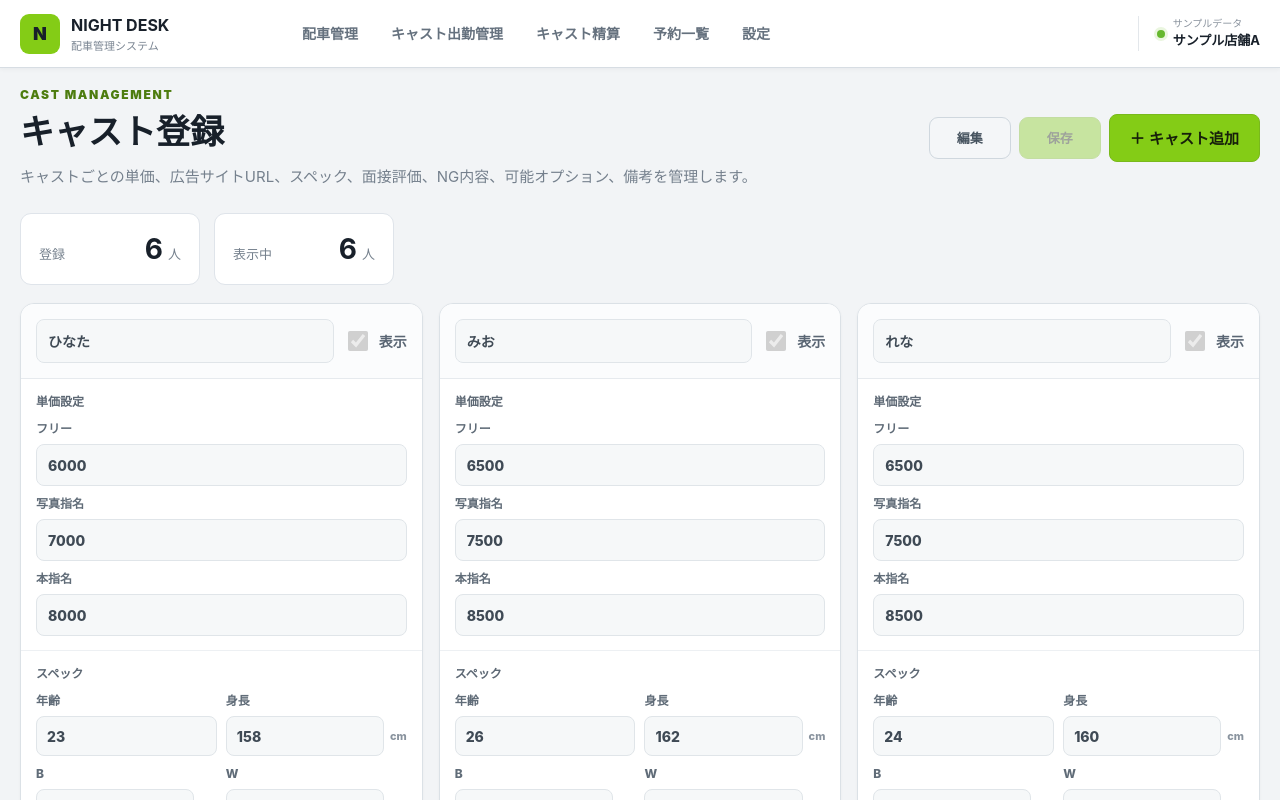
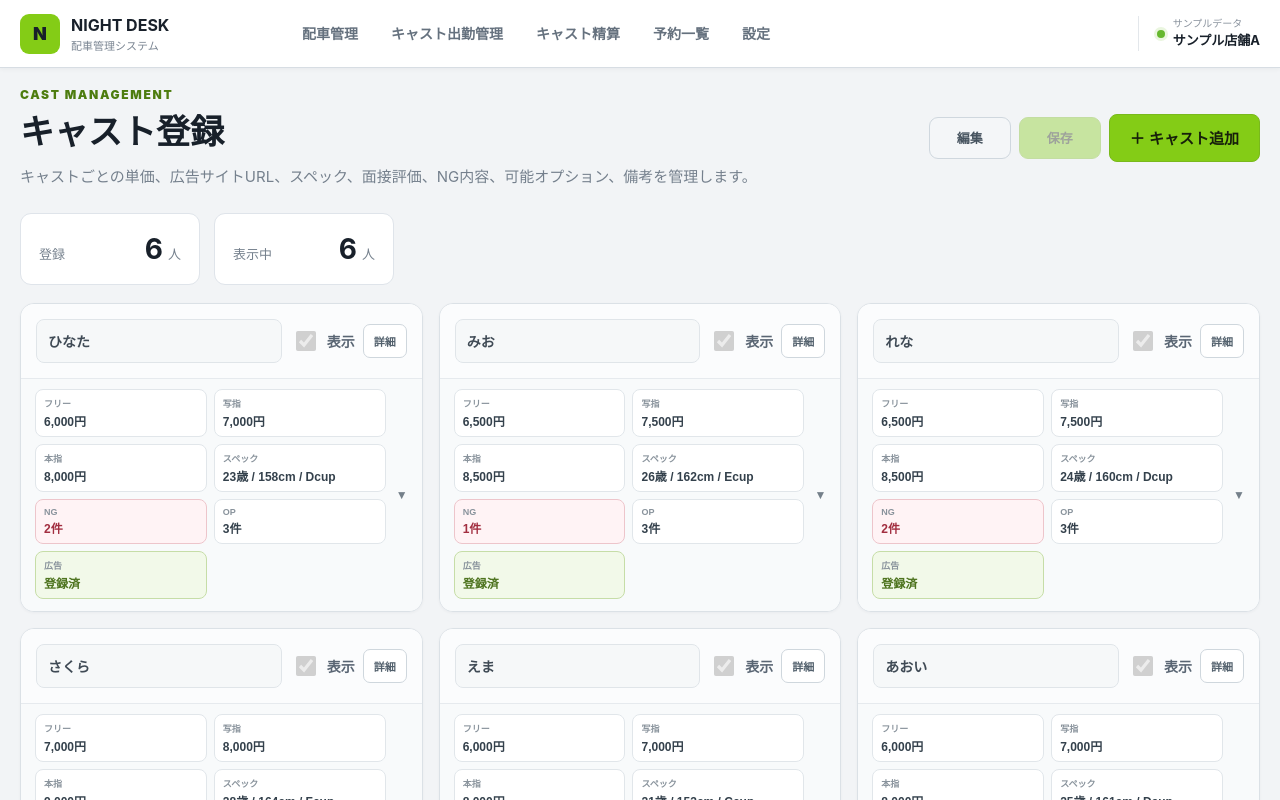
Before and after one commit to admozisan-design/night-desk, a Next.js app: page /casts/manage in a window 1280 px wide. Shown: the top 800 px of the page. Built offline with nearby package versions, Linux system fonts and the light colour scheme.

Commit message:
Make cast cards compact and expandable

```diff
--- a/app/casts/manage/page.tsx
+++ b/app/casts/manage/page.tsx
@@ -43,6 +43,7 @@ export default function CastsPage(){
   const [newNgDraft,setNewNgDraft] = useState("");
   const [newNgItems,setNewNgItems] = useState<string[]>([]);
   const [newOptions,setNewOptions] = useState<string[]>([]);
+  const [expandedCastIds,setExpandedCastIds] = useState<string[]>([]);
 
   useEffect(()=>{
     const refresh=()=>{
@@ -141,6 +142,13 @@ export default function CastsPage(){
     setNewOptions([]);
   }
 
+  function toggleCastExpanded(id:string){
+    setExpandedCastIds(current=>current.includes(id)
+      ? current.filter(value=>value!==id)
+      : [...current,id]
+    );
+  }
+
   function addCast(e:FormEvent<HTMLFormElement>){
     e.preventDefault();
     const fd=new FormData(e.currentTarget);
@@ -199,8 +207,9 @@ export default function CastsPage(){
     <section className="castCardGrid">
       {casts.map(cast=>{
         const current=isEditing ? (drafts[cast.id] ?? cloneCast(cast)) : cast;
+        const isExpanded=expandedCastIds.includes(cast.id);
 
-        return <article key={cast.id} className={`castVerticalCard ${current.visible===false?"isHidden":""} ${isEditing?"isEditing":""}`}>
+        return <article key={cast.id} className={`castVerticalCard castCompactCard ${isExpanded?"isExpanded":""} ${current.visible===false?"isHidden":""} ${isEditing?"isEditing":""}`}>
           <div className="castVerticalHeader">
             <input
               className="castVerticalName"
@@ -218,9 +227,24 @@ export default function CastsPage(){
                 />
                 <span>表示</span>
               </label>
+              <button type="button" className="castExpandButton" onClick={()=>toggleCastExpanded(cast.id)}>
+                {isExpanded?"閉じる":"詳細"}
+              </button>
             </div>
           </div>
 
+          <button type="button" className="castCompactSummary" onClick={()=>toggleCastExpanded(cast.id)}>
+            <span><small>フリー</small><strong>{new Intl.NumberFormat("ja-JP").format(current.freeUnitPrice??0)}円</strong></span>
+            <span><small>写指</small><strong>{new Intl.NumberFormat("ja-JP").format(current.photoUnitPrice??0)}円</strong></span>
+            <span><small>本指</small><strong>{new Intl.NumberFormat("ja-JP").format(current.repeatUnitPrice??0)}円</strong></span>
+            <span><small>スペック</small><strong>{current.age||"—"}歳 / {current.heightCm||"—"}cm / {current.cupSize||"—"}cup</strong></span>
+            <span className={(current.ngDetails??[]).length?"hasAlert":""}><small>NG</small><strong>{(current.ngDetails??[]).length}件</strong></span>
+            <span><small>OP</small><strong>{(current.availableOptions??[]).length}件</strong></span>
+            <span className={current.advertisingUrl?"hasLink":""}><small>広告</small><strong>{current.advertisingUrl?"登録済":"未登録"}</strong></span>
+            <b>{isExpanded?"▲":"▼"}</b>
+          </button>
+
+          {isExpanded && <>
           <div className="castVerticalSection">
             <div className="castVerticalSectionTitle">単価設定</div>
             <div className="castVerticalRates">
@@ -330,6 +354,7 @@ export default function CastsPage(){
                 placeholder="受付時に共有したい内容"/>
             </label>
           </div>
+          </>}
         </article>
       })}
     </section>
--- a/app/globals.css
+++ b/app/globals.css
@@ -2809,3 +2809,105 @@ button{
 @media(max-width:1000px){
   .selectedCastInfo .selectedCastNotesCell{grid-column:1/-1}
 }
+
+
+/* ===== Compact cast cards ===== */
+.castCompactCard{
+  overflow:hidden;
+}
+.castCompactCard .castVerticalHeader{
+  border-bottom:0;
+}
+.castCardHeaderRight{
+  display:flex;
+  align-items:center;
+  gap:8px;
+}
+.castExpandButton{
+  min-height:34px;
+  padding:5px 10px;
+  border:1px solid #cfd7dd;
+  border-radius:7px;
+  background:#fff;
+  color:#53616d;
+  font-size:11px;
+  font-weight:900;
+  cursor:pointer;
+}
+.castExpandButton:hover{
+  border-color:#8dbb52;
+  background:#f3faea;
+  color:#4f741f;
+}
+.castCompactSummary{
+  position:relative;
+  display:grid;
+  grid-template-columns:repeat(3,minmax(0,1fr));
+  gap:7px;
+  width:100%;
+  padding:10px 36px 12px 14px;
+  border:0;
+  border-top:1px solid #e6eaee;
+  background:#f8fafb;
+  color:#35414c;
+  text-align:left;
+  cursor:pointer;
+}
+.castCompactSummary>span{
+  min-width:0;
+  padding:7px 8px;
+  border:1px solid #e1e6ea;
+  border-radius:8px;
+  background:#fff;
+}
+.castCompactSummary small,
+.castCompactSummary strong{
+  display:block;
+}
+.castCompactSummary small{
+  margin-bottom:2px;
+  color:#89939c;
+  font-size:9px;
+  font-weight:900;
+}
+.castCompactSummary strong{
+  overflow:hidden;
+  color:#34414c;
+  font-size:12px;
+  font-weight:900;
+  text-overflow:ellipsis;
+  white-space:nowrap;
+}
+.castCompactSummary .hasAlert{
+  border-color:#edc5cb;
+  background:#fff3f5;
+}
+.castCompactSummary .hasAlert strong{color:#a22e40}
+.castCompactSummary .hasLink{
+  border-color:#c6dda7;
+  background:#f2f9e9;
+}
+.castCompactSummary .hasLink strong{color:#4e741f}
+.castCompactSummary>b{
+  position:absolute;
+  right:14px;
+  top:50%;
+  transform:translateY(-50%);
+  color:#75808a;
+  font-size:12px;
+}
+.castCompactCard.isExpanded{
+  border-color:#a9c77e;
+  box-shadow:0 5px 18px rgba(25,35,45,.09);
+}
+.castCompactCard.isExpanded .castCompactSummary{
+  border-bottom:1px solid #dfe5e9;
+  background:#f3f8ed;
+}
+@media(max-width:1450px){
+  .castCompactSummary{grid-template-columns:repeat(2,minmax(0,1fr))}
+}
+@media(max-width:680px){
+  .castCompactSummary{grid-template-columns:1fr 1fr;padding-right:32px}
+  .castCardHeaderRight{width:100%;justify-content:space-between}
+}
```
